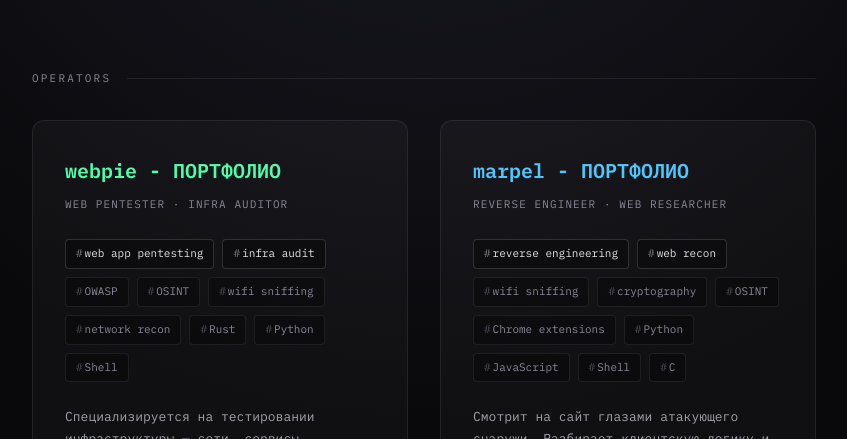
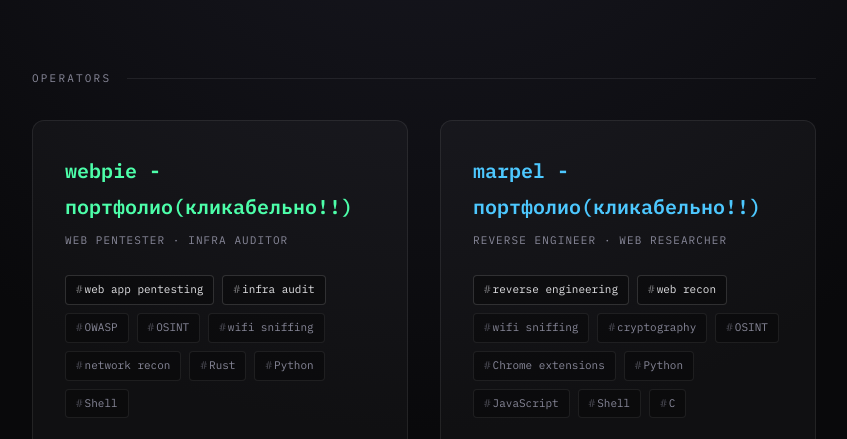
Before and after one commit to un-sec/un-sec.github.io, a plain HTML site: page index.html in a window 1280 px wide. Shown: the part 285-724 px from the top of the page, without its empty margins (216-1063 px from the left). Drawn offline with Linux system fonts and the light colour scheme.

Commit message:
Update index.html

```diff
--- a/index.html
+++ b/index.html
@@ -428,7 +428,7 @@ footer {
 <div class="team animate-up delay-1">
 
   <div class="card a">
-    <div class="handle">webpie - <a href="https://un-sec.github.io/webpieportf" class="portfolio-link" target="_blank">ПОРТФОЛИО</a></div>
+    <div class="handle">webpie - <a href="https://un-sec.github.io/webpieportf" class="portfolio-link" target="_blank">портфолио(кликабельно!!)</a></div>
     <div class="role">web pentester · infra auditor</div>
     <div class="tags">
       <span class="tag hi">web app pentesting</span>
@@ -462,7 +462,7 @@ footer {
   </div>
 
   <div class="card b">
-    <div class="handle">marpel - <a href="https://un-sec.github.io/marp" class="portfolio-link" target="_blank">ПОРТФОЛИО</a></div>
+    <div class="handle">marpel - <a href="https://un-sec.github.io/marp" class="portfolio-link" target="_blank">портфолио(кликабельно!!)</a></div>
     <div class="role">reverse engineer · web researcher</div>
     <div class="tags">
       <span class="tag hi">reverse engineering</span>
```
